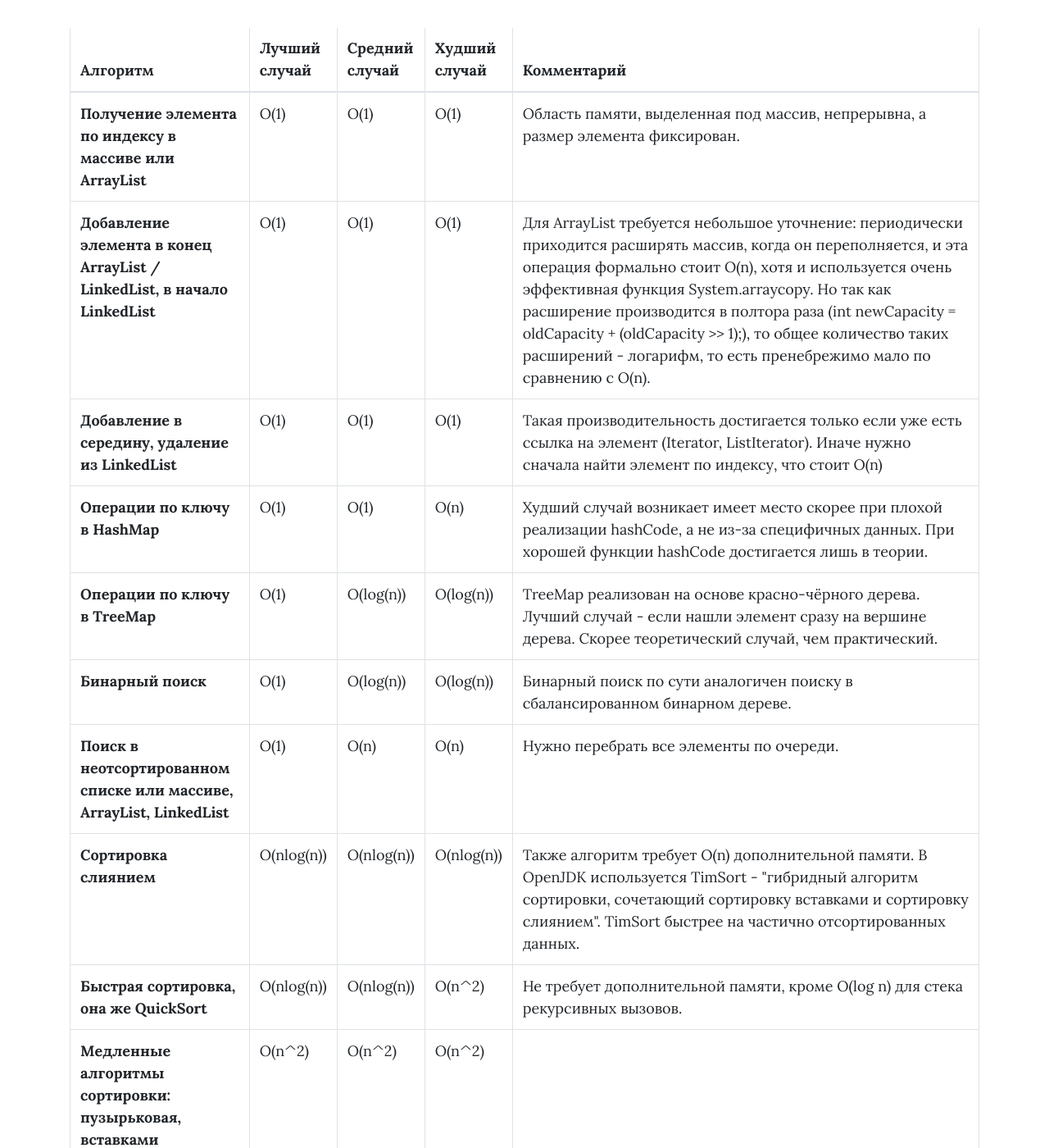
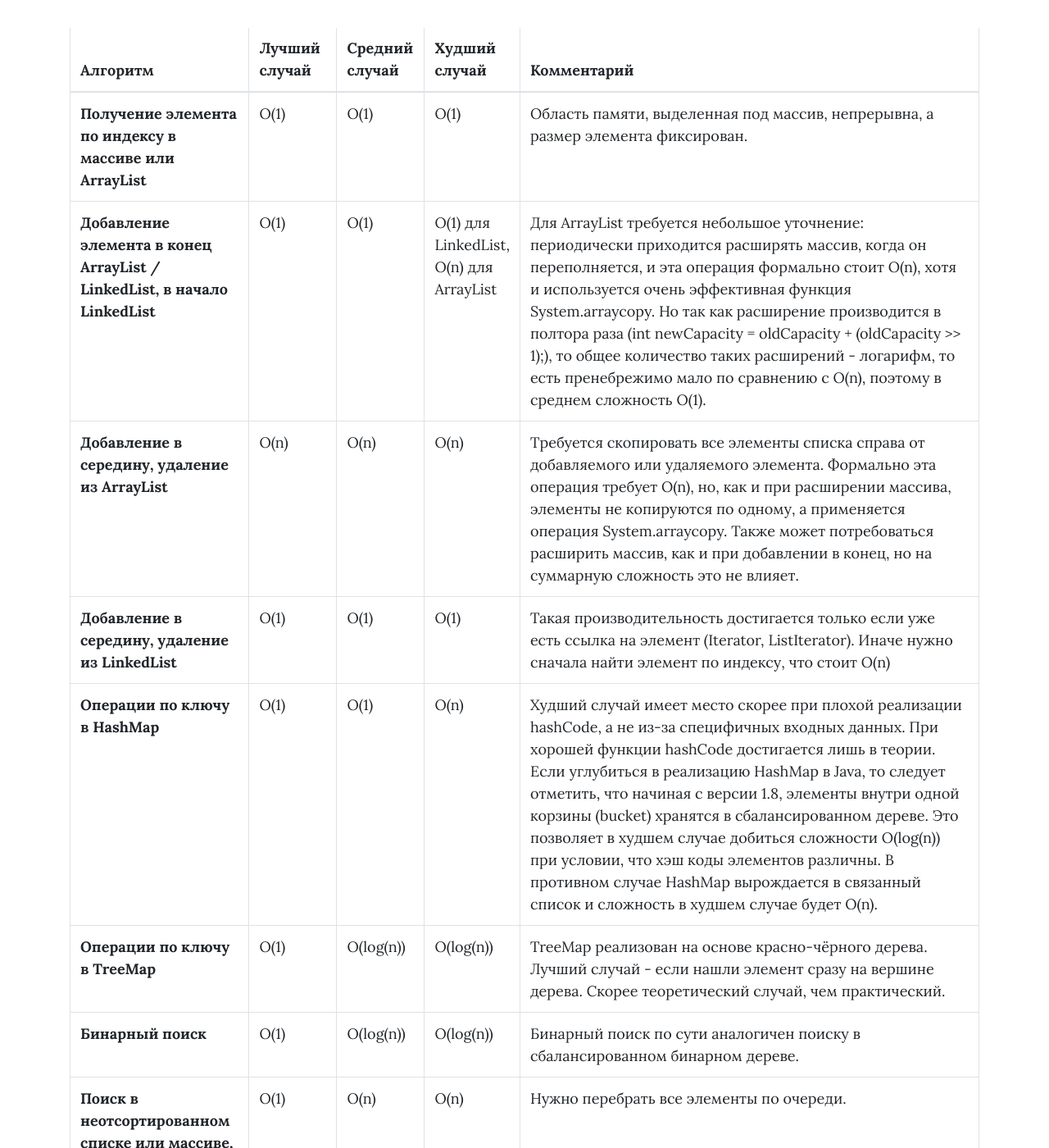
Before and after one commit to hipravin/hipravin.github.io, a Jekyll site: the page built from _posts/2020-03-13-algorithm-complexity.html, in a window 1280 px wide and 1400 px high, scrolled down 3690 px. Shown: the whole window at 82% size. Built offline with Jekyll 4.4.1, drawn with Linux system fonts in a browser that asks for light colours; some of the changed text lies outside the part shown.

Commit message:
minor grammar fix, few additions to alogorithm complexity post

```diff
--- a/Gemfile
+++ b/Gemfile
@@ -27,3 +27,6 @@ end
 
 # Performance-booster for watching directories on Windows
 gem "wdm", "~> 0.1.1", :install_if => Gem.win_platform?
+
+
+gem "webrick", "~> 1.8"
--- a/_posts/2020-03-13-algorithm-complexity.html
+++ b/_posts/2020-03-13-algorithm-complexity.html
@@ -90,9 +90,9 @@ metadescription: Алгоритмическая сложность в java - т
     <thead>
     <tr>
         <th scope="col" class="alg-th">Алгоритм</th>
-        <th scope="col">Лучший  случай</th>
-        <th scope="col">Средний  случай</th>
-        <th scope="col">Худший  случай</th>
+        <th scope="col">Лучший случай</th>
+        <th scope="col">Средний случай</th>
+        <th scope="col">Худший случай</th>
         <th scope="col" class="comment-th">Комментарий</th>
     </tr>
 
@@ -109,10 +109,19 @@ metadescription: Алгоритмическая сложность в java - т
         <th scope="row">Добавление элемента в конец ArrayList / LinkedList, в начало LinkedList</th>
         <td>O(1)</td>
         <td>O(1)</td>
-        <td>O(1)</td>
+        <td>O(1) для LinkedList, O(n) для ArrayList</td>
         <td>Для ArrayList требуется небольшое уточнение: периодически приходится расширять массив, когда он переполняется, и эта операция формально стоит O(n),
             хотя и используется очень эффективная функция System.arraycopy. Но так как расширение производится в полтора раза (int newCapacity = oldCapacity + (oldCapacity >> 1);),
-            то общее количество таких расширений - логарифм, то есть пренебрежимо мало по сравнению с O(n).</td>
+            то общее количество таких расширений - логарифм, то есть пренебрежимо мало по сравнению с O(n), поэтому в среднем сложность O(1).</td>
+    </tr>
+    <tr>
+        <th scope="row">Добавление в середину, удаление из ArrayList</th>
+        <td>O(n)</td>
+        <td>O(n)</td>
+        <td>O(n)</td>
+        <td>Требуется скопировать все элементы списка справа от добавляемого или удаляемого элемента.
+            Формально эта операция требует O(n), но, как и при расширении массива, элементы не копируются по одному, а применяется операция System.arraycopy.
+            Также может потребоваться расширить массив, как и при добавлении в конец, но на суммарную сложность это не влияет. </td>
     </tr>
     <tr>
         <th scope="row">Добавление в середину, удаление из LinkedList</th>
@@ -127,8 +136,12 @@ metadescription: Алгоритмическая сложность в java - т
         <td>O(1)</td>
         <td>O(1)</td>
         <td>O(n)</td>
-        <td>Худший случай возникает имеет место скорее при плохой реализации hashCode, а не из-за специфичных данных.
-        При хорошей функции hashCode достигается лишь в теории.</td>
+        <td>Худший случай имеет место скорее при плохой реализации hashCode, а не из-за специфичных входных данных.
+            При хорошей функции hashCode достигается лишь в теории. Если углубиться в реализацию HashMap в Java,
+            то следует отметить, что начиная с версии 1.8, элементы внутри одной корзины (bucket) хранятся в сбалансированном дереве.
+            Это позволяет в худшем случае добиться сложности O(log(n)) при условии, что хэш коды элементов различны.
+            В противном случае HashMap вырождается в связанный список и сложность в худшем случае будет O(n).
+        </td>
     </tr>
     <tr>
         <th scope="row">Операции по ключу в TreeMap</th>
@@ -172,7 +185,9 @@ metadescription: Алгоритмическая сложность в java - т
         <td>O(n^2)</td>
         <td>O(n^2)</td>
         <td>O(n^2)</td>
-        <td></td>
+        <td>Медленные алгоритмы сортировки используются, в частности, на коротких массивах.
+            Например, в реализации TimSort в OpenJDK если количество элементов меньше 32, то используется сортировка вставками,
+            а если больше - то сортировка слиянием.</td>
     </tr>
     </tbody>
 </table>
--- a/sitemap.xml
+++ b/sitemap.xml
@@ -6,7 +6,7 @@
     </url>
     <url>
         <loc>https://hipravin.github.io/algorithm-complexity/</loc>
-        <lastmod>2020-04-30T09:36:43+03:00</lastmod>
+        <lastmod>2023-02-21T13:37:43+03:00</lastmod>
     </url>
     <url>
         <loc>https://hipravin.github.io/timezone-hell/</loc>
```
Also changed, not shown: Gemfile.lock.
